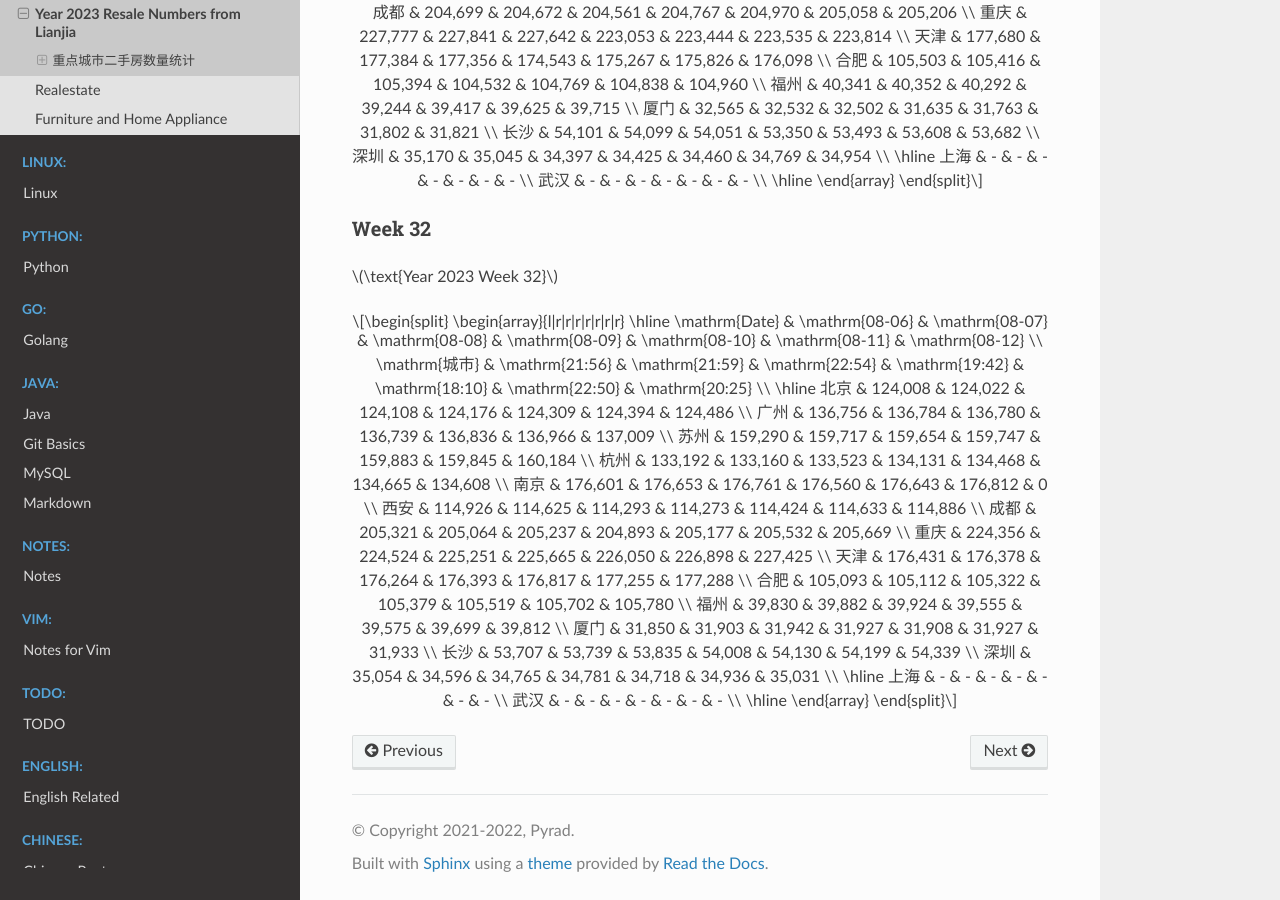
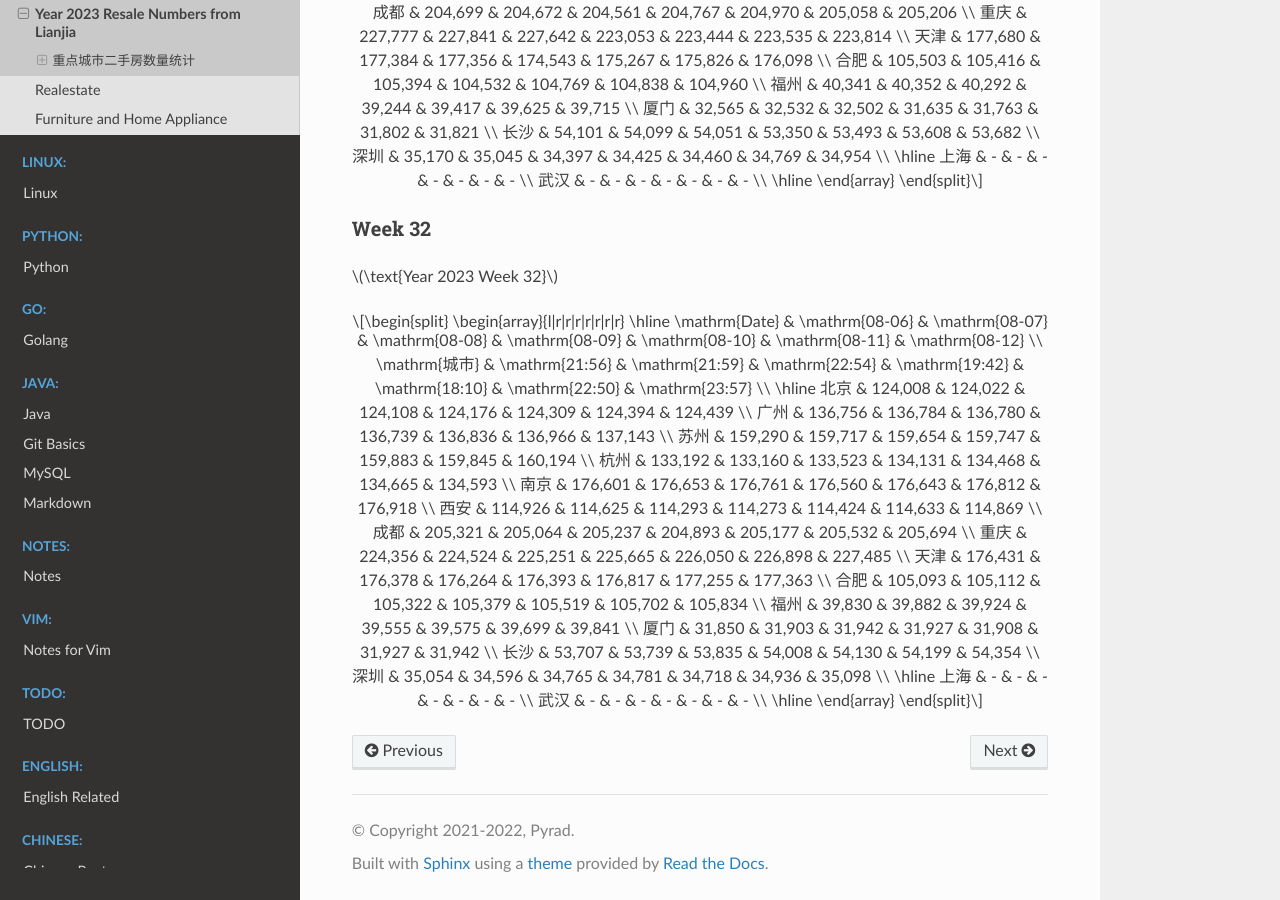
Before and after one commit to Pyrad/pyradnotes, a Sphinx documentation site: the page built from source/RealEstate/resalenumbers2023.md, in a window 1280 px wide and 900 px high, scrolled down 10987 px. Built offline with Sphinx 7.4.7 and the Read the Docs theme 2.0.0, drawn with Linux system fonts in a browser that asks for light colours; a script that is not in the unit is left out.

Commit message:
Realestate Update resale numbers 2023-08-12 23:57

```diff
--- a/source/RealEstate/resalenumbers2023.md
+++ b/source/RealEstate/resalenumbers2023.md
@@ -738,22 +738,22 @@ $$
 \begin{array}{l|r|r|r|r|r|r|r}
 \hline
 \mathrm{Date} & \mathrm{08-06} & \mathrm{08-07} & \mathrm{08-08} & \mathrm{08-09} & \mathrm{08-10} & \mathrm{08-11} & \mathrm{08-12} \\
-\mathrm{城市} & \mathrm{21:56} & \mathrm{21:59} & \mathrm{22:54} & \mathrm{19:42} & \mathrm{18:10} & \mathrm{22:50} & \mathrm{20:25} \\
+\mathrm{城市} & \mathrm{21:56} & \mathrm{21:59} & \mathrm{22:54} & \mathrm{19:42} & \mathrm{18:10} & \mathrm{22:50} & \mathrm{23:57} \\
 \hline
-北京 & 124,008 & 124,022 & 124,108 & 124,176 & 124,309 & 124,394 & 124,486 \\
-广州 & 136,756 & 136,784 & 136,780 & 136,739 & 136,836 & 136,966 & 137,009 \\
-苏州 & 159,290 & 159,717 & 159,654 & 159,747 & 159,883 & 159,845 & 160,184 \\
-杭州 & 133,192 & 133,160 & 133,523 & 134,131 & 134,468 & 134,665 & 134,608 \\
-南京 & 176,601 & 176,653 & 176,761 & 176,560 & 176,643 & 176,812 & 0 \\
-西安 & 114,926 & 114,625 & 114,293 & 114,273 & 114,424 & 114,633 & 114,886 \\
-成都 & 205,321 & 205,064 & 205,237 & 204,893 & 205,177 & 205,532 & 205,669 \\
-重庆 & 224,356 & 224,524 & 225,251 & 225,665 & 226,050 & 226,898 & 227,425 \\
-天津 & 176,431 & 176,378 & 176,264 & 176,393 & 176,817 & 177,255 & 177,288 \\
-合肥 & 105,093 & 105,112 & 105,322 & 105,379 & 105,519 & 105,702 & 105,780 \\
-福州 & 39,830 & 39,882 & 39,924 & 39,555 & 39,575 & 39,699 & 39,812 \\
-厦门 & 31,850 & 31,903 & 31,942 & 31,927 & 31,908 & 31,927 & 31,933 \\
-长沙 & 53,707 & 53,739 & 53,835 & 54,008 & 54,130 & 54,199 & 54,339 \\
-深圳 & 35,054 & 34,596 & 34,765 & 34,781 & 34,718 & 34,936 & 35,031 \\
+北京 & 124,008 & 124,022 & 124,108 & 124,176 & 124,309 & 124,394 & 124,439 \\
+广州 & 136,756 & 136,784 & 136,780 & 136,739 & 136,836 & 136,966 & 137,143 \\
+苏州 & 159,290 & 159,717 & 159,654 & 159,747 & 159,883 & 159,845 & 160,194 \\
+杭州 & 133,192 & 133,160 & 133,523 & 134,131 & 134,468 & 134,665 & 134,593 \\
+南京 & 176,601 & 176,653 & 176,761 & 176,560 & 176,643 & 176,812 & 176,918 \\
+西安 & 114,926 & 114,625 & 114,293 & 114,273 & 114,424 & 114,633 & 114,869 \\
+成都 & 205,321 & 205,064 & 205,237 & 204,893 & 205,177 & 205,532 & 205,694 \\
+重庆 & 224,356 & 224,524 & 225,251 & 225,665 & 226,050 & 226,898 & 227,485 \\
+天津 & 176,431 & 176,378 & 176,264 & 176,393 & 176,817 & 177,255 & 177,363 \\
+合肥 & 105,093 & 105,112 & 105,322 & 105,379 & 105,519 & 105,702 & 105,834 \\
+福州 & 39,830 & 39,882 & 39,924 & 39,555 & 39,575 & 39,699 & 39,841 \\
+厦门 & 31,850 & 31,903 & 31,942 & 31,927 & 31,908 & 31,927 & 31,942 \\
+长沙 & 53,707 & 53,739 & 53,835 & 54,008 & 54,130 & 54,199 & 54,354 \\
+深圳 & 35,054 & 34,596 & 34,765 & 34,781 & 34,718 & 34,936 & 35,098 \\
 \hline
 上海 & - & - & - & - & - & - & - \\
 武汉 & - & - & - & - & - & - & - \\
```
Also changed, not shown: 1 other file.
